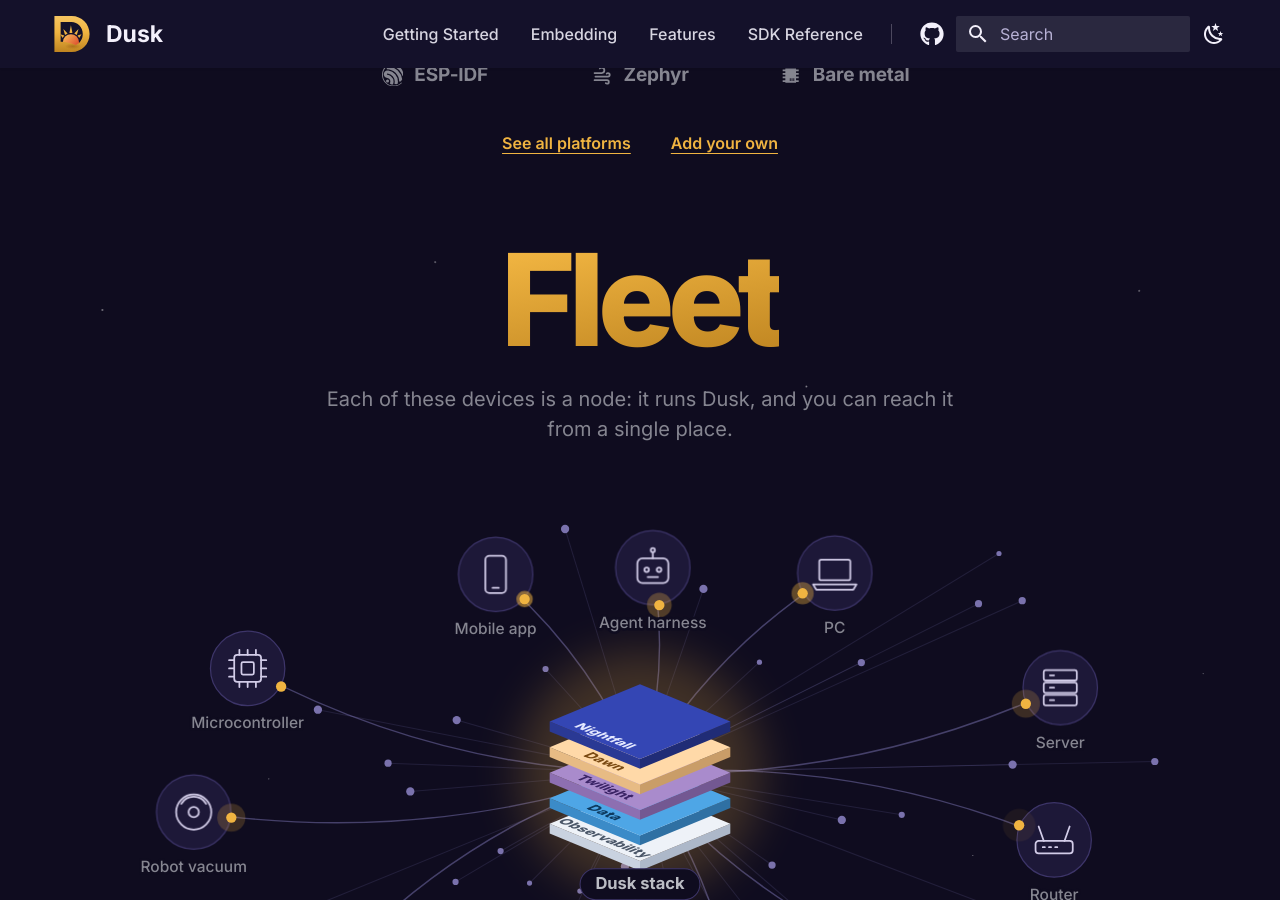
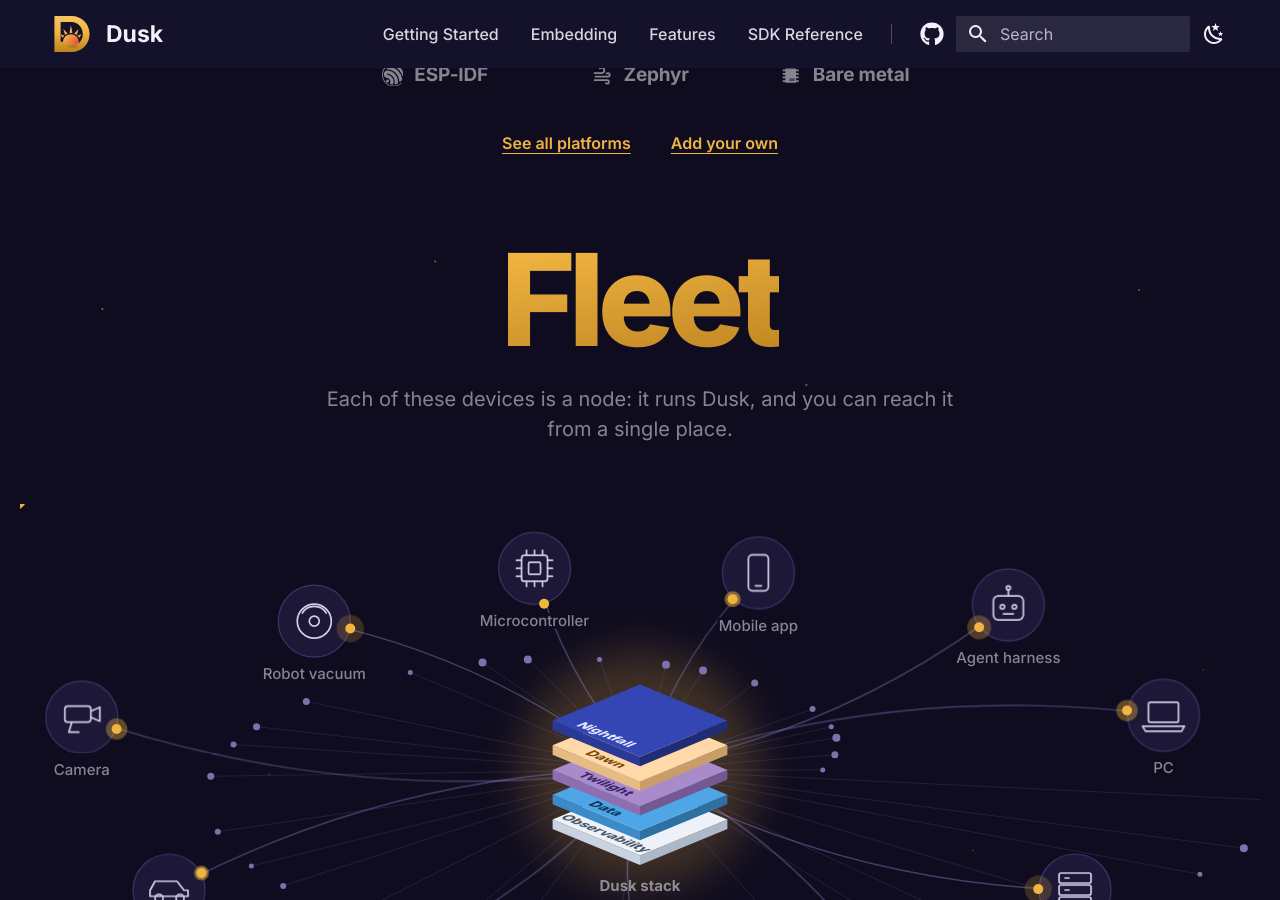
Before and after one commit to tomerze/dusk, an MkDocs documentation site: the page built from docs/docs/index.md, in a window 1280 px wide and 900 px high, scrolled down 962 px. Built offline with MkDocs 1.6.1 and Material for MkDocs 9.7.7, drawn with Linux system fonts in a browser that asks for light colours; comment, search, counter and statistics services are not loaded.

Commit message:
Update docs to lay the fleet out around its hub at run time
One fleet drawing replaces the wide and the phone drawings. The drawing
holds the content - the hub, the eleven nodes with their glyphs, labels,
links, status lights and traffic, and the thirty smaller nodes - and the
page's script places it for the figure's width whenever that width
changes: the nodes sit at even intervals along an ellipse that fills
the width and grows taller as the width shrinks, each nudged a little
off its spot so the spread looks grown rather than drawn, with their
links bent toward the hub and their status lights on the ring where the
link enters; the hub scales down on a narrow screen and the nodes with
it. Each node's arm - link, traffic, node and label together - sways on
its own slow cycle, as if floating, and the hub's end of the link moves
under the hub where it cannot be seen. The sway pauses off screen and
is off under reduced motion.

The hub is named by a plain label like the nodes', without the pill.
Without the script, the drawing shows the wide layout as written in the
file.

```diff
--- a/docs/docs/assets/javascripts/landing.js
+++ b/docs/docs/assets/javascripts/landing.js
@@ -98,3 +98,100 @@
     }
   });
 }
+
+for (const fleet of document.querySelectorAll(".dusk-fleet__network")) {
+  const arms = [...fleet.querySelectorAll(".dusk-arm")];
+  const tinyLinks = [...fleet.querySelectorAll(".dusk-fleet__tiny path")];
+  const tinyDots = [
+    ...fleet.querySelectorAll(".dusk-fleet__tiny circle:not(.dusk-packet)"),
+  ];
+  const hub = fleet.querySelector(".dusk-fleet__hub");
+  const glow = fleet.querySelector(".dusk-fleet__hub-glow");
+  const hubLabel = fleet.querySelector(".dusk-fleet__hub-label");
+  const layout = (width) => {
+    const margin = 56;
+    const scale = width < 600 ? 0.8 : 1;
+    const ring = 36.77 * scale;
+    const rx = width / 2 - margin;
+    const spacing = scale < 1 ? 136 : 120;
+    const around = (arms.length * spacing) / (2 * Math.PI);
+    const ry = Math.max(
+      200 * scale,
+      Math.sqrt(Math.max(0, 2 * around * around - rx * rx)),
+    );
+    const height = 2 * ry + 2 * margin + 60 * scale;
+    const cx = width / 2;
+    const cy = margin + 10 + ry;
+    const hubSize = Math.min(190, Math.max(150, width * 0.16));
+    fleet.setAttribute("viewBox", `0 0 ${width} ${height}`);
+    hub.setAttribute("x", cx - hubSize / 2);
+    hub.setAttribute("y", cy - hubSize / 2);
+    hub.setAttribute("width", hubSize);
+    hub.setAttribute("height", hubSize);
+    glow.setAttribute("cx", cx);
+    glow.setAttribute("cy", cy);
+    glow.setAttribute("r", hubSize * 0.62);
+    hubLabel.setAttribute("x", cx);
+    hubLabel.setAttribute("y", cy + hubSize / 2 + 26);
+    const rim = [];
+    let length = 0;
+    let previous;
+    for (let step = 0; step <= 720; step++) {
+      const angle = -Math.PI / 2 + (2 * Math.PI * step) / 720;
+      const point = [cx + rx * Math.cos(angle), cy + ry * Math.sin(angle)];
+      if (previous) {
+        length += Math.hypot(point[0] - previous[0], point[1] - previous[1]);
+      }
+      rim.push([length, point]);
+      previous = point;
+    }
+    arms.forEach((arm, index) => {
+      const along =
+        (((index + 0.5) / arms.length) * length + Math.sin(index * 2.1) * 6) %
+        length;
+      const [, [px, py]] = rim.find(([at]) => at >= along);
+      const out = 1 + 0.05 * Math.sin(index * 1.9);
+      const x = cx + (px - cx) * out;
+      const y = cy + (py - cy) * out;
+      const dx = x - cx;
+      const dy = y - cy;
+      const reach = Math.hypot(dx, dy);
+      const bend = (index % 2 ? -0.12 : 0.12) * reach;
+      const qx = (cx + x) / 2 + (dy / reach) * bend;
+      const qy = (cy + y) / 2 - (dx / reach) * bend;
+      const toward = Math.hypot(qx - x, qy - y);
+      const dotX = ((qx - x) / toward) * 36.77;
+      const dotY = ((qy - y) / toward) * 36.77;
+      arm
+        .querySelector("path")
+        .setAttribute("d", `M${cx} ${cy}Q${qx} ${qy} ${x} ${y}`);
+      arm
+        .querySelector(".dusk-node")
+        .setAttribute("transform", `translate(${x} ${y}) scale(${scale})`);
+      for (const light of arm.querySelectorAll(
+        ".dusk-node__pulse, .dusk-node__online",
+      )) {
+        light.setAttribute("cx", dotX);
+        light.setAttribute("cy", dotY);
+      }
+      const label = arm.querySelector(".dusk-node__label");
+      label.setAttribute("x", x);
+      label.setAttribute("y", y + ring + 21 * scale);
+    });
+    tinyDots.forEach((dot, index) => {
+      const angle = index * 2.39996;
+      const out = 0.3 + 0.8 * ((index * 0.618034) % 1);
+      const x = cx + rx * 1.08 * out * Math.cos(angle);
+      const y = cy + ry * 1.08 * out * Math.sin(angle);
+      dot.setAttribute("cx", x);
+      dot.setAttribute("cy", y);
+      tinyLinks[index].setAttribute("d", `M${cx} ${cy}L${x} ${y}`);
+    });
+  };
+  new ResizeObserver((entries) => {
+    const width = entries[0].contentRect.width;
+    if (width > 0) {
+      layout(width);
+    }
+  }).observe(fleet.parentElement);
+}
--- a/docs/docs/assets/stylesheets/landing.css
+++ b/docs/docs/assets/stylesheets/landing.css
@@ -539,17 +539,28 @@
   width: 100%;
   height: auto;
 }
-.dusk-fleet__network--tall {
-  display: none;
-  max-width: 26rem;
-  margin: 0 auto;
+.dusk-arm {
+  animation: dusk-float 9s ease-in-out infinite alternate;
 }
-@media screen and (max-width: 47.9375em) {
-  .dusk-fleet__network--wide {
-    display: none;
+.dusk-arm:nth-child(2n) {
+  animation-duration: 11s;
+  animation-delay: -4s;
+}
+.dusk-arm:nth-child(3n) {
+  animation-delay: -7s;
+}
+.dusk-arm:nth-child(4n + 1) {
+  animation-direction: alternate-reverse;
+}
+@keyframes dusk-float {
+  from {
+    transform: translate(0, 0);
   }
-  .dusk-fleet__network--tall {
-    display: block;
+  50% {
+    transform: translate(3px, -4px);
+  }
+  to {
+    transform: translate(-3px, 3px);
   }
 }
 .dusk-fleet__link {
@@ -579,14 +590,9 @@
   font-size: 7.2px;
   font-weight: 800;
 }
-.dusk-fleet__hub-pill {
-  fill: var(--dusk-ground);
-  stroke: var(--dusk-node-line);
-  stroke-width: 1;
-}
 .dusk-fleet__hub-label {
-  fill: var(--md-default-fg-color);
-  font-size: 16px;
+  fill: var(--md-default-fg-color--light);
+  font-size: 15px;
   font-weight: 700;
 }
 .dusk-node__ring {
@@ -1004,6 +1010,7 @@
 }
 
 .is-offscreen .dusk-float,
+.is-offscreen .dusk-arm,
 .is-offscreen .dusk-node__pulse,
 .is-offscreen .dusk-stack__uplink {
   animation-play-state: paused;
@@ -1020,7 +1027,8 @@
 @media (prefers-reduced-motion: reduce) {
   .dusk-landing .dusk-float,
   .dusk-hero__sun,
-  .dusk-landing .dusk-section > h2 {
+  .dusk-landing .dusk-section > h2,
+  .dusk-arm {
     animation: none;
   }
   .dusk-packet,
```
Also changed, not shown: docs/docs/index.md (+0 -1 lines), docs/docs/assets/landing/fleet-phone.svg (deleted), docs/docs/assets/landing/fleet.svg.
